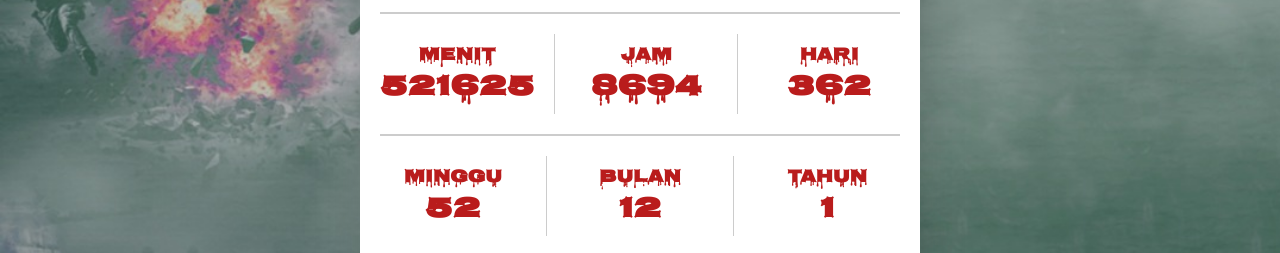
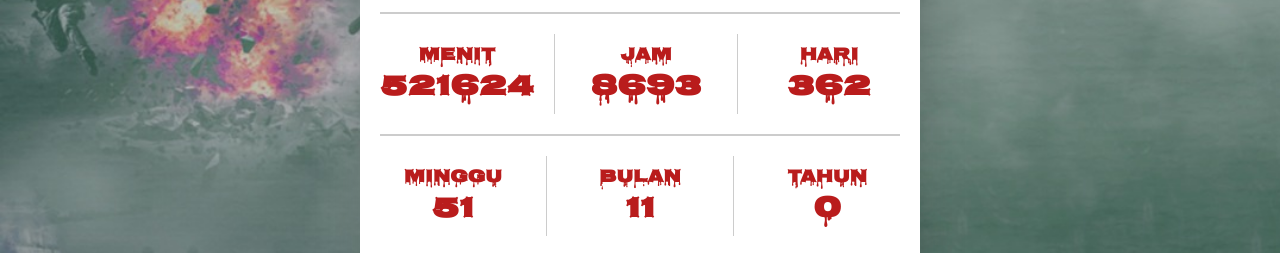
Before and after one commit to KingSit3/freelance_ypsp, a Vue app: page / in a window 1280 px wide. Shown: the part 488-741 px from the top of the page. Built offline with nearby package versions, Linux system fonts and the light colour scheme; a web font is replaced by a local one.

Commit message:
fix: change to floor

```diff
--- a/src/views/HomeView.vue
+++ b/src/views/HomeView.vue
@@ -125,13 +125,13 @@ const getDistantDate = () => {
 
   return {
     date: now,
-    seconds: Math.round(diff / 1000).toString(),
-    minutes: Math.round(diff / (1000 * 60)).toString(),
-    hours: Math.round(diff / (1000 * 3600)).toString(),
-    days: Math.round(diff / (1000 * 3600 * 24)).toString(),
-    weeks: Math.round(diff / (1000 * 3600 * 24 * 7)).toString(),
-    months: Math.round(diff / (1000 * 3600 * 24 * 30)).toString(), // it's not bug, it's feature!
-    years: Math.round(diff / (1000 * 3600 * 24 * 30 * 12)).toString()
+    seconds: Math.floor(diff / 1000).toString(),
+    minutes: Math.floor(diff / (1000 * 60)).toString(),
+    hours: Math.floor(diff / (1000 * 3600)).toString(),
+    days: Math.floor(diff / (1000 * 86400)).toString(),
+    weeks: Math.floor(diff / (1000 * 604800)).toString(),
+    months: Math.floor(diff / (1000 * 2629743)).toString(),
+    years: Math.floor(diff / (1000 * 31556926)).toString()
   }
 }
 
```
